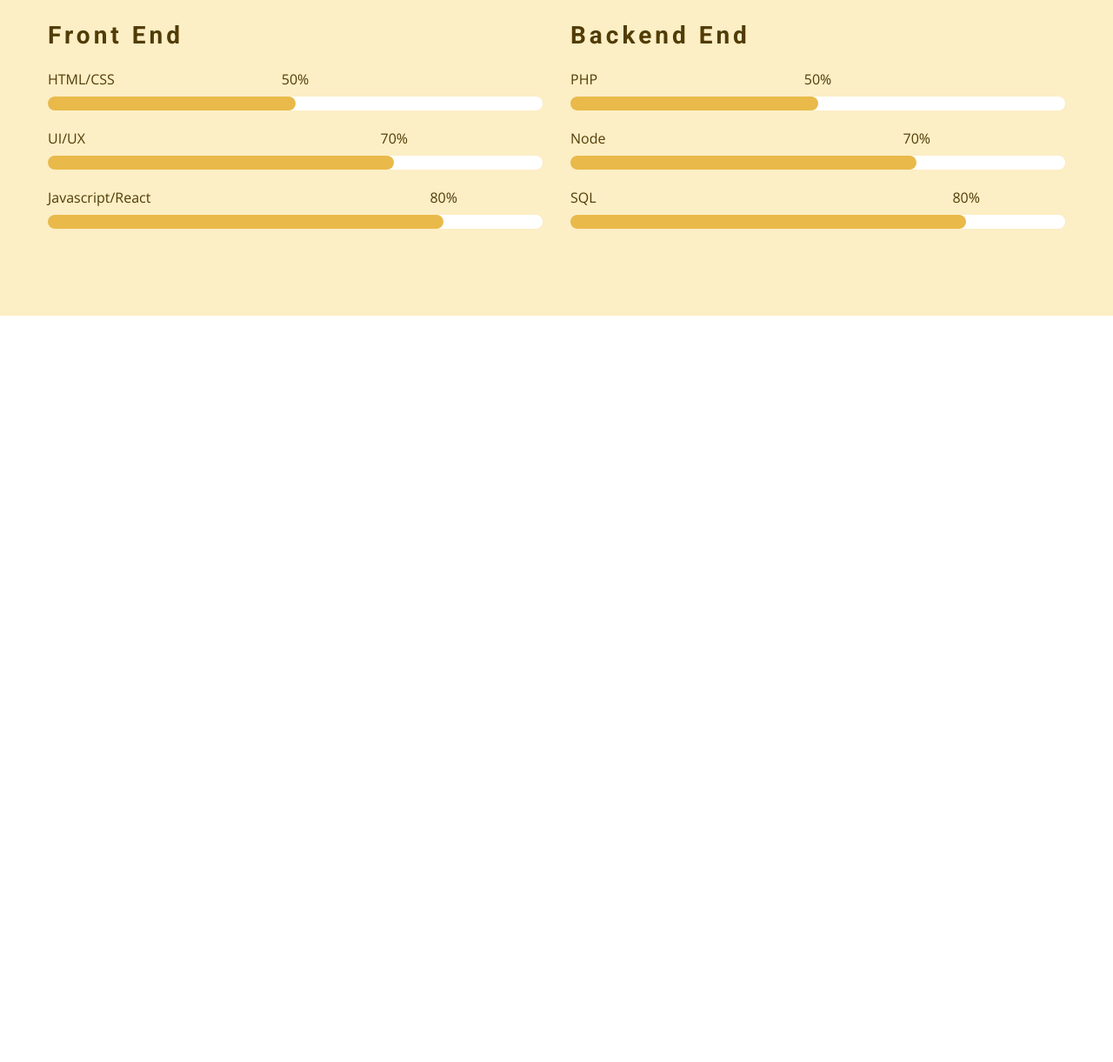
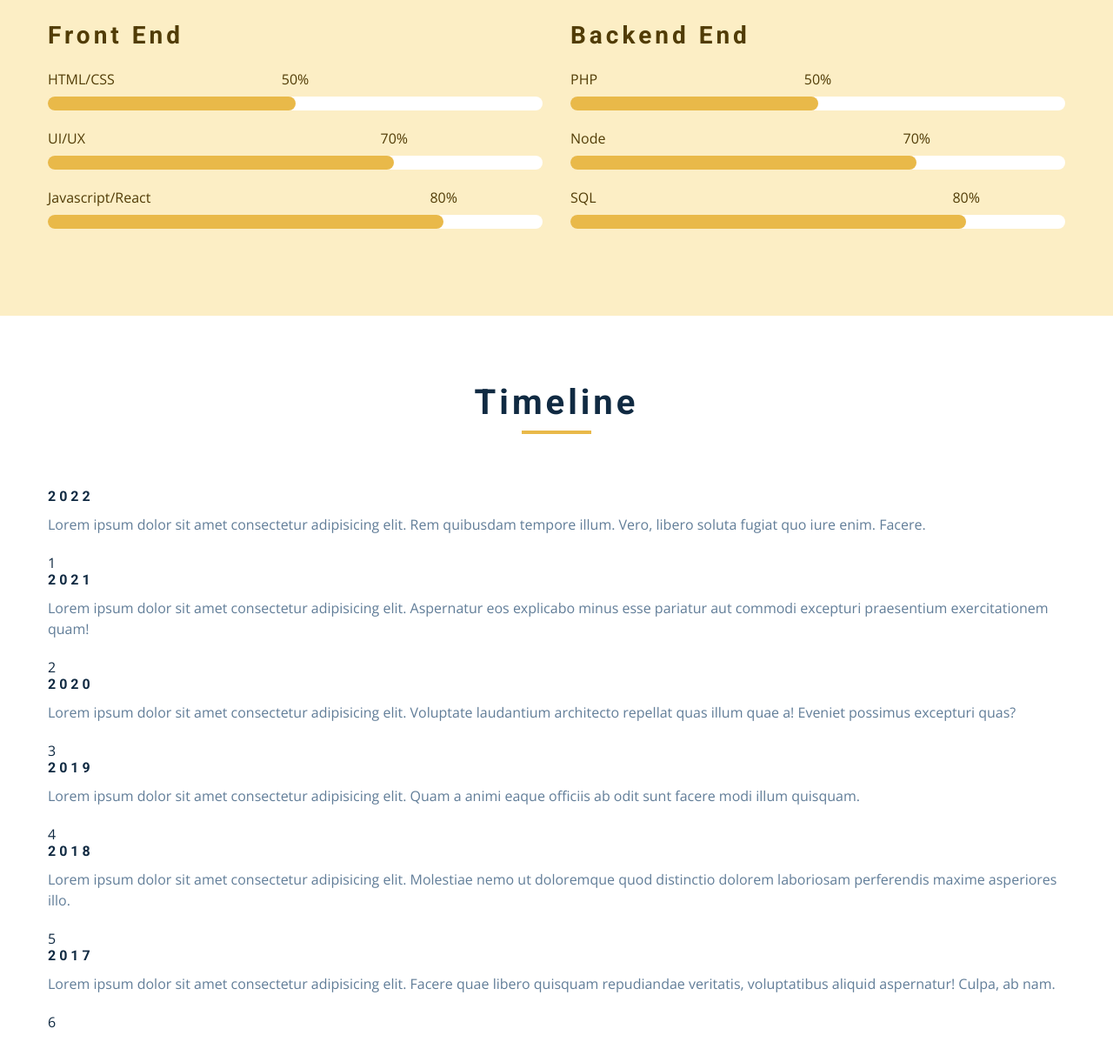
Before and after one commit to Soulbash/CSS-Grid-Portfolio-Project, a plain HTML site: page index.html in a window 1280 px wide. Shown: the part 3936-5157 px from the top of the page at 87% size. Before the commit the page ends 4299 px from the top, so only its background shows below. Drawn offline with nearby package versions, Linux system fonts and the light colour scheme.

Commit message:
added html to timeline section of index page.

```diff
--- a/index.html
+++ b/index.html
@@ -405,7 +405,81 @@
     </section>
     <!-- end of skills -->
     <!-- timeline -->
-
+    <section class="section timeline">
+      <!-- Section Title -->
+      <div class="section-title">
+        <h2>timeline</h2>
+        <div class="underline"></div>
+      </div>
+      <!-- End of Section Title -->
+      <div class="section-center timeline-center">
+        <!-- single timeline item -->
+        <article class="timeline-item">
+          <h4>2022</h4>
+          <p>
+            Lorem ipsum dolor sit amet consectetur adipisicing elit. Rem
+            quibusdam tempore illum. Vero, libero soluta fugiat quo iure enim.
+            Facere.
+          </p>
+          <span class="number"> 1 </span>
+        </article>
+        <!-- end of single timeline item -->
+        <!-- single timeline item -->
+        <article class="timeline-item">
+          <h4>2021</h4>
+          <p>
+            Lorem ipsum dolor sit amet consectetur adipisicing elit. Aspernatur
+            eos explicabo minus esse pariatur aut commodi excepturi praesentium
+            exercitationem quam!
+          </p>
+          <span class="number"> 2 </span>
+        </article>
+        <!-- end of single timeline item -->
+        <!-- single timeline item -->
+        <article class="timeline-item">
+          <h4>2020</h4>
+          <p>
+            Lorem ipsum dolor sit amet consectetur adipisicing elit. Voluptate
+            laudantium architecto repellat quas illum quae a! Eveniet possimus
+            excepturi quas?
+          </p>
+          <span class="number"> 3 </span>
+        </article>
+        <!-- end of single timeline item -->
+        <!-- single timeline item -->
+        <article class="timeline-item">
+          <h4>2019</h4>
+          <p>
+            Lorem ipsum dolor sit amet consectetur adipisicing elit. Quam a
+            animi eaque officiis ab odit sunt facere modi illum quisquam.
+          </p>
+          <span class="number"> 4 </span>
+        </article>
+        <!-- end of single timeline item -->
+        <!-- single timeline item -->
+        <article class="timeline-item">
+          <h4>2018</h4>
+          <p>
+            Lorem ipsum dolor sit amet consectetur adipisicing elit. Molestiae
+            nemo ut doloremque quod distinctio dolorem laboriosam perferendis
+            maxime asperiores illo.
+          </p>
+          <span class="number"> 5 </span>
+        </article>
+        <!-- end of single timeline item -->
+        <!-- single timeline item -->
+        <article class="timeline-item">
+          <h4>2017</h4>
+          <p>
+            Lorem ipsum dolor sit amet consectetur adipisicing elit. Facere quae
+            libero quisquam repudiandae veritatis, voluptatibus aliquid
+            aspernatur! Culpa, ab nam.
+          </p>
+          <span class="number"> 6 </span>
+        </article>
+        <!-- end of single timeline item -->
+      </div>
+    </section>
     <!--end of  timeline -->
     <!-- blog -->
 
```
